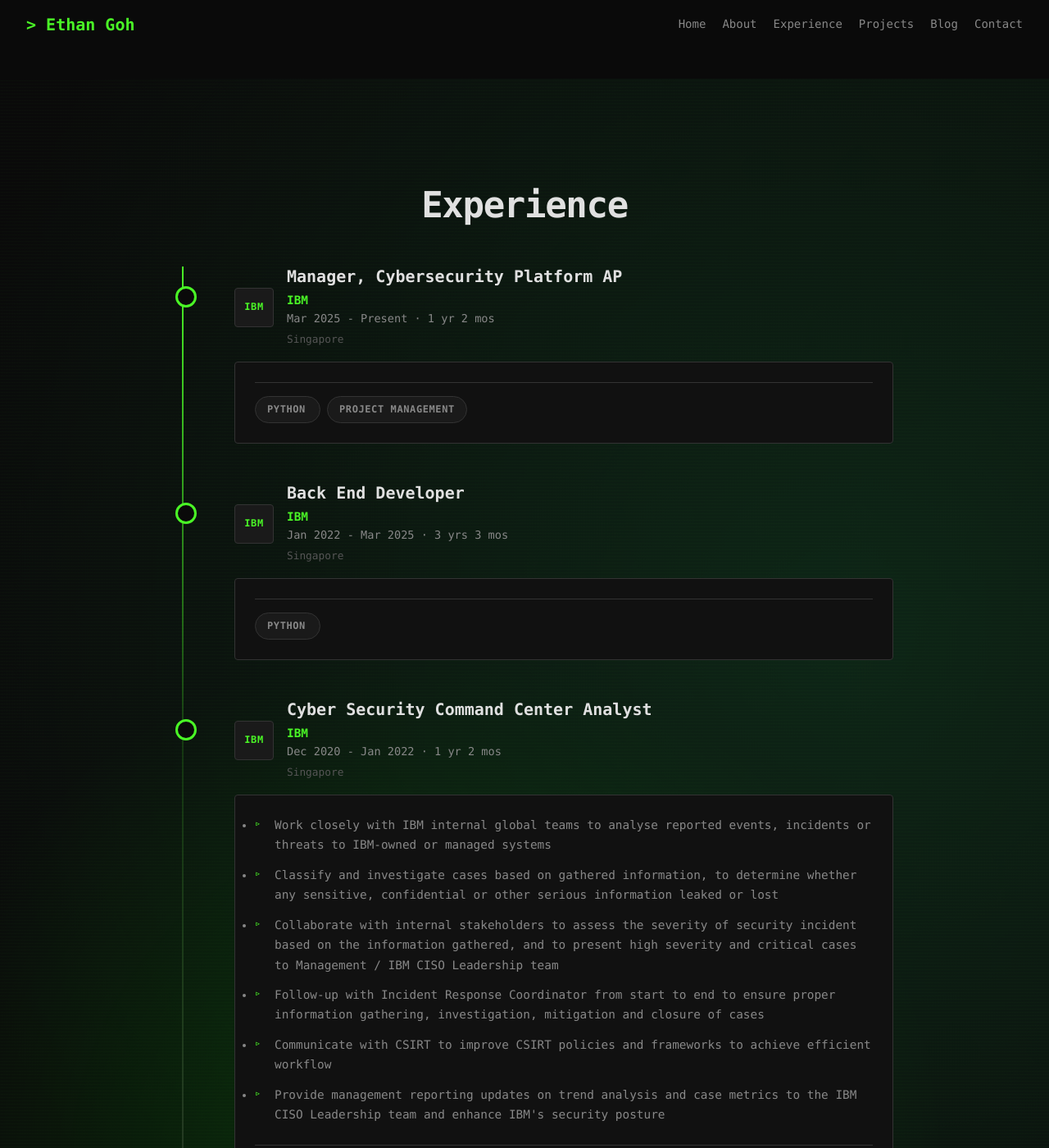
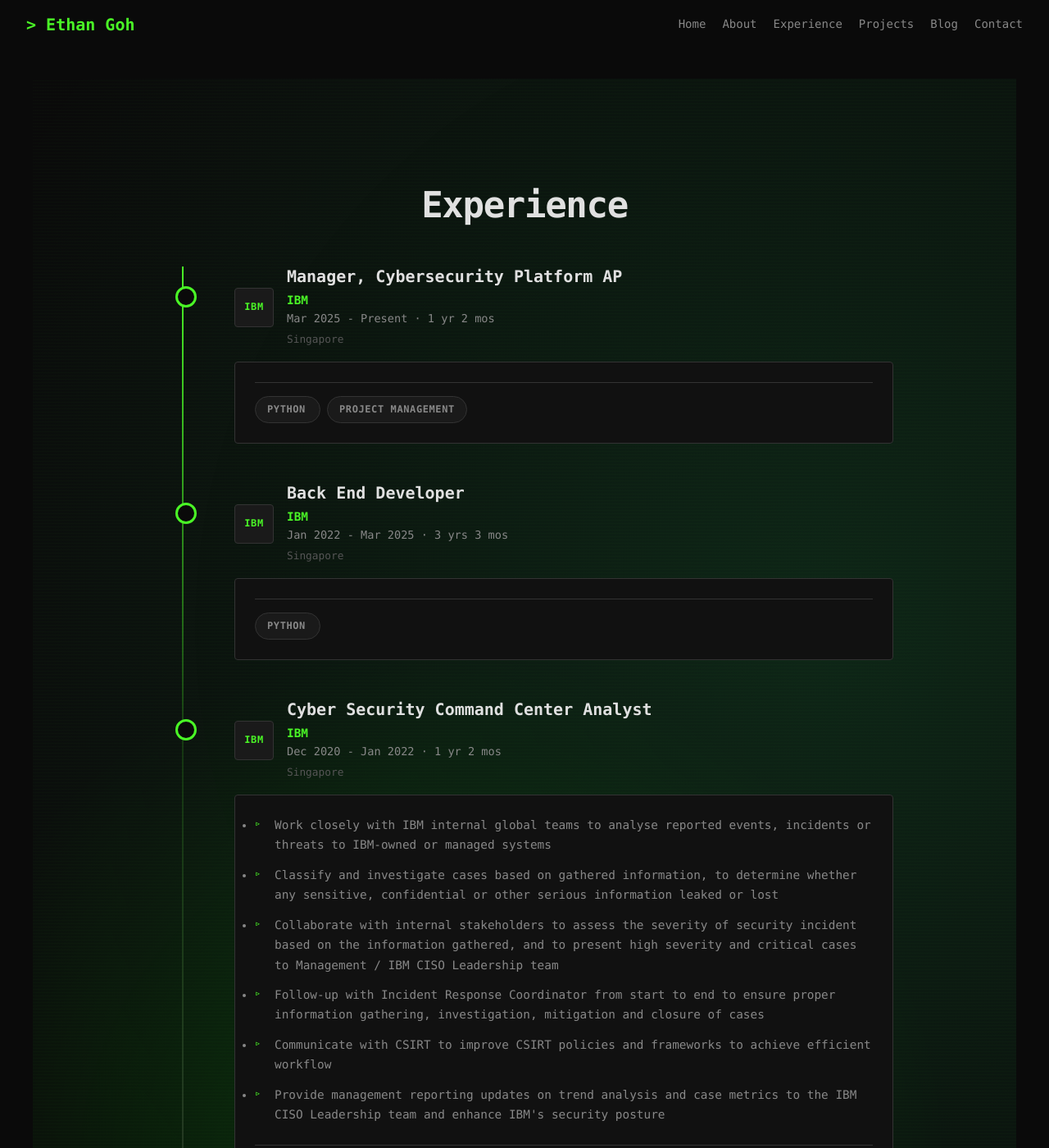
Before and after one commit to ethantrainshard/profile-blog-site, a Jekyll site: the page built from experience.md, in a window 1280 px wide and 1400 px high. Shown: the whole window at 82% size. Built offline with Jekyll 4.4.1, drawn with Linux system fonts in a browser that asks for light colours.

Commit message:
Revert "fix: remove black border around Experience page part 5"
This reverts commit 30060b23ed923e6b69f3fb2222d6ec481b0c12ff.

```diff
--- a/css/main.css
+++ b/css/main.css
@@ -3435,9 +3435,6 @@
 .experience-section {
   padding: 8rem 0 6rem;
   min-height: 100vh;
-  max-width: none;
-  margin-left: 0;
-  margin-right: 0;
 }
 
 .experience-timeline {
```
